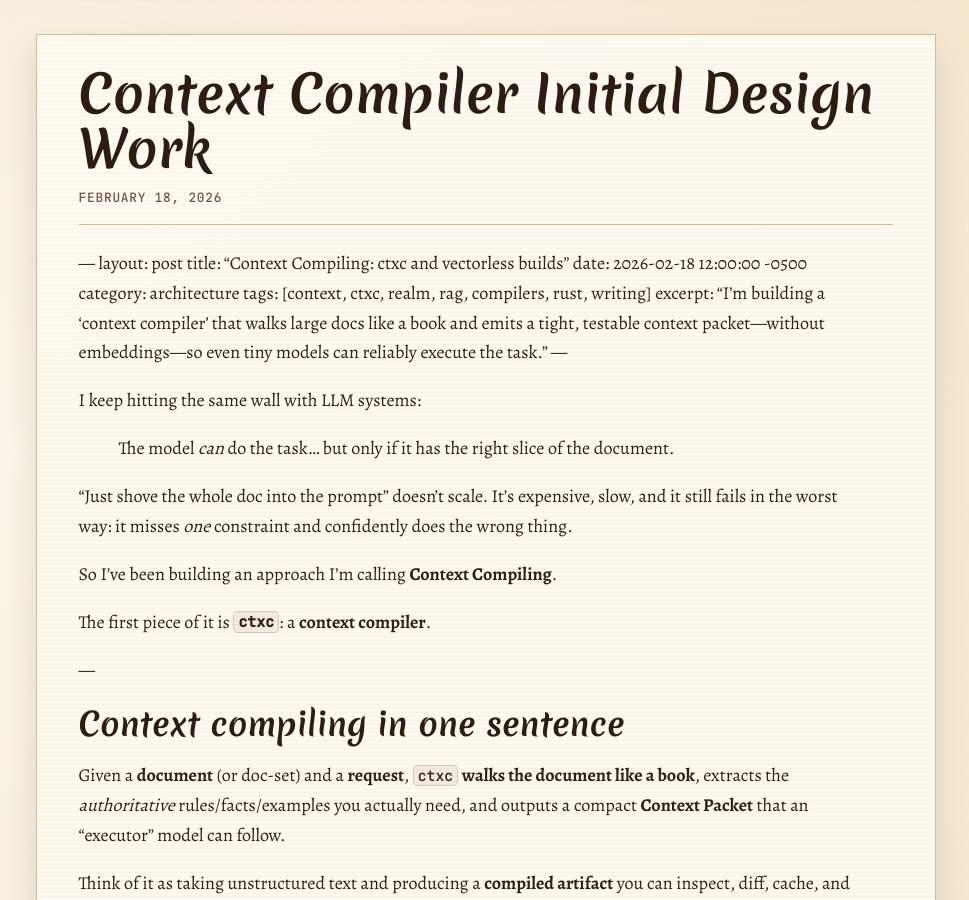
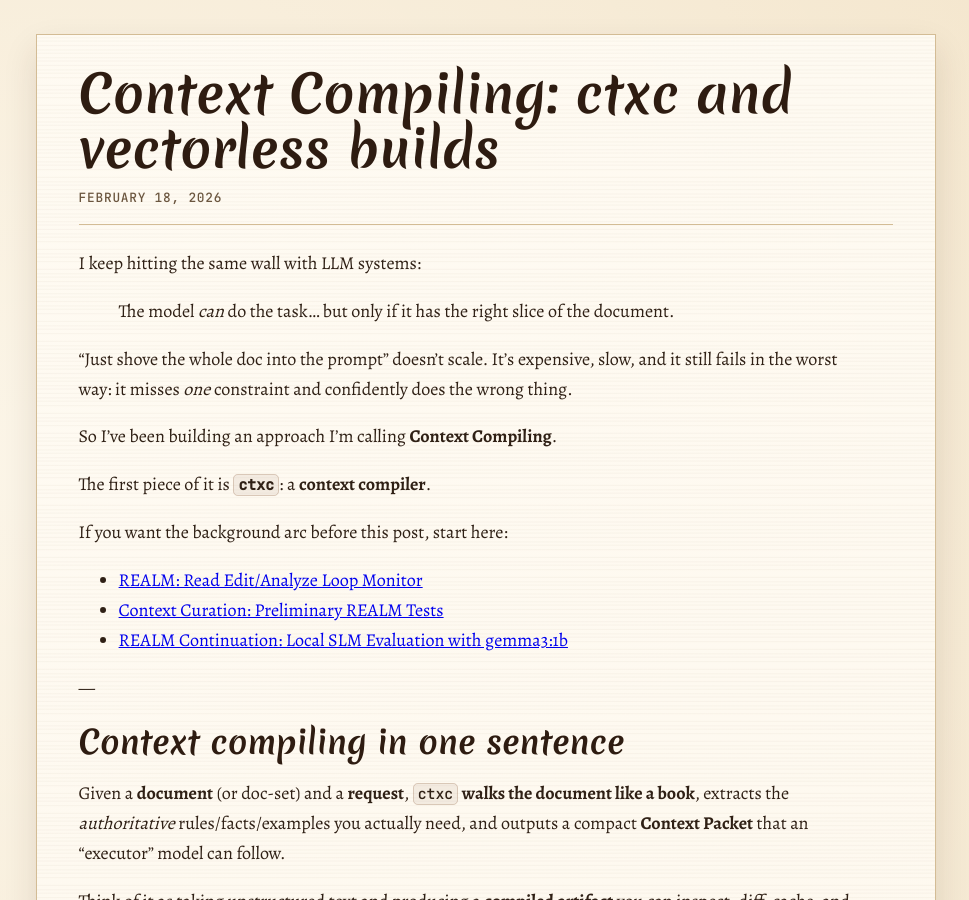
Before and after one commit to tkellehe/tkellehe.github.io, a Jekyll site: the page built from _posts/2026-02-18-context-compiler-initial-design-work.md, in a window 1280 px wide and 900 px high. Shown: the whole window, without its empty margins (154-1123 px from the left). Built offline with Jekyll 4.4.1, drawn with Linux system fonts in a browser that asks for light colours; some of the changed text lies outside the part shown.

Commit message:
feat: cleaning up new post

```diff
--- a/_posts/2026-02-18-context-compiler-initial-design-work.md
+++ b/_posts/2026-02-18-context-compiler-initial-design-work.md
@@ -1,11 +1,11 @@
-—
+---
 layout: post
-title: “Context Compiling: ctxc and vectorless builds”
+title: "Context Compiling: ctxc and vectorless builds"
 date: 2026-02-18 12:00:00 -0500
-category: architecture
+category: discussion
 tags: [context, ctxc, realm, rag, compilers, rust, writing]
-excerpt: “I’m building a ‘context compiler’ that walks large docs like a book and emits a tight, testable context packet—without embeddings—so even tiny models can reliably execute the task.”
-—
+excerpt: "I’m building a ‘context compiler’ that walks large docs like a book and emits a tight, testable context packet—without embeddings—so even tiny models can reliably execute the task."
+---
 
 I keep hitting the same wall with LLM systems:
 
@@ -16,6 +16,12 @@ I keep hitting the same wall with LLM systems:
 So I’ve been building an approach I’m calling **Context Compiling**.
 
 The first piece of it is **`ctxc`**: a **context compiler**.
+
+If you want the background arc before this post, start here:
+
+- [REALM: Read Edit/Analyze Loop Monitor]({% post_url 2026-02-01-realm-read-edit-analyze-loop-monitor %})
+- [Context Curation: Preliminary REALM Tests]({% post_url 2026-02-03-context-curation-preliminary-realm-tests %})
+- [REALM Continuation: Local SLM Evaluation with gemma3:1b]({% post_url 2026-02-04-realm-slm-follow-up-gemma3-1b %})
 
 —
 
@@ -64,6 +70,8 @@ This is closer to *reading the manual* than *searching the manual*.
 
 (Embeddings may still be useful later, but I don’t want them to be required to get reliable results.)
 
+For the local-first evidence behind that stance, see [REALM Continuation: Local SLM Evaluation with gemma3:1b]({% post_url 2026-02-04-realm-slm-follow-up-gemma3-1b %}).
+
 —
 
 ## How `ctxc` works (high level)
@@ -104,7 +112,7 @@ Once you have this, you unlock a toolchain:
 
 ## Where REALM fits
 
-This work is designed around the same loop I’ve been exploring in my REALM notes:
+This work is designed around the same loop I’ve been exploring in [REALM: Read Edit/Analyze Loop Monitor]({% post_url 2026-02-01-realm-read-edit-analyze-loop-monitor %}):
 
 - **Read** about what the task needs
 - **Edit/Analyze** the current sections
@@ -113,7 +121,10 @@ This work is designed around the same loop I’ve been exploring in my REALM not
 
 `ctxc` is the practical “compiler” implementation of that loop.
 
-> *(If you’re reading this on my blog, see my posts on REALM / context management for the broader framing.)*
+Related posts in this same thread:
+
+- [Context Curation: Preliminary REALM Tests]({% post_url 2026-02-03-context-curation-preliminary-realm-tests %})
+- [REALM Continuation: Local SLM Evaluation with gemma3:1b]({% post_url 2026-02-04-realm-slm-follow-up-gemma3-1b %})
 
 —
 
```
